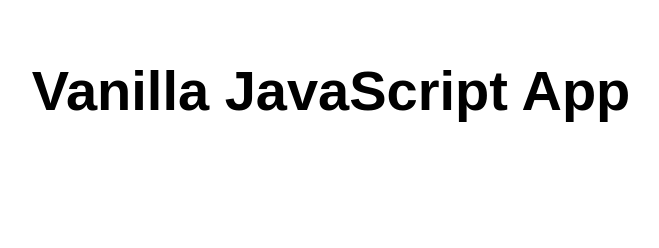
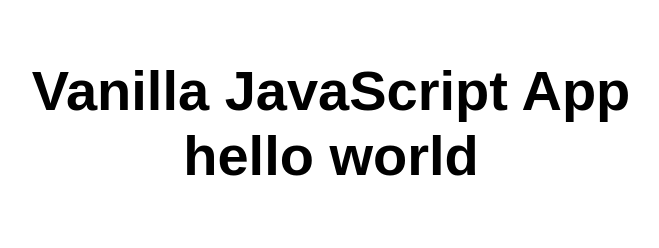
Before and after one commit to Hero6376/my-first-static-web-app, a website: page src/index.html in a window 1280 px wide. Shown: the whole page, without its empty margins (309-968 px from the left). Drawn offline with Linux system fonts and the light colour scheme.

Commit message:
Update index.html

```diff
--- a/src/index.html
+++ b/src/index.html
@@ -10,7 +10,8 @@
 
 <body>
   <main>
-    <h1>Vanilla JavaScript App</h1>
+    <h1>Vanilla JavaScript App
+    hello world</h1>
   </main>
 </body>
 
```
